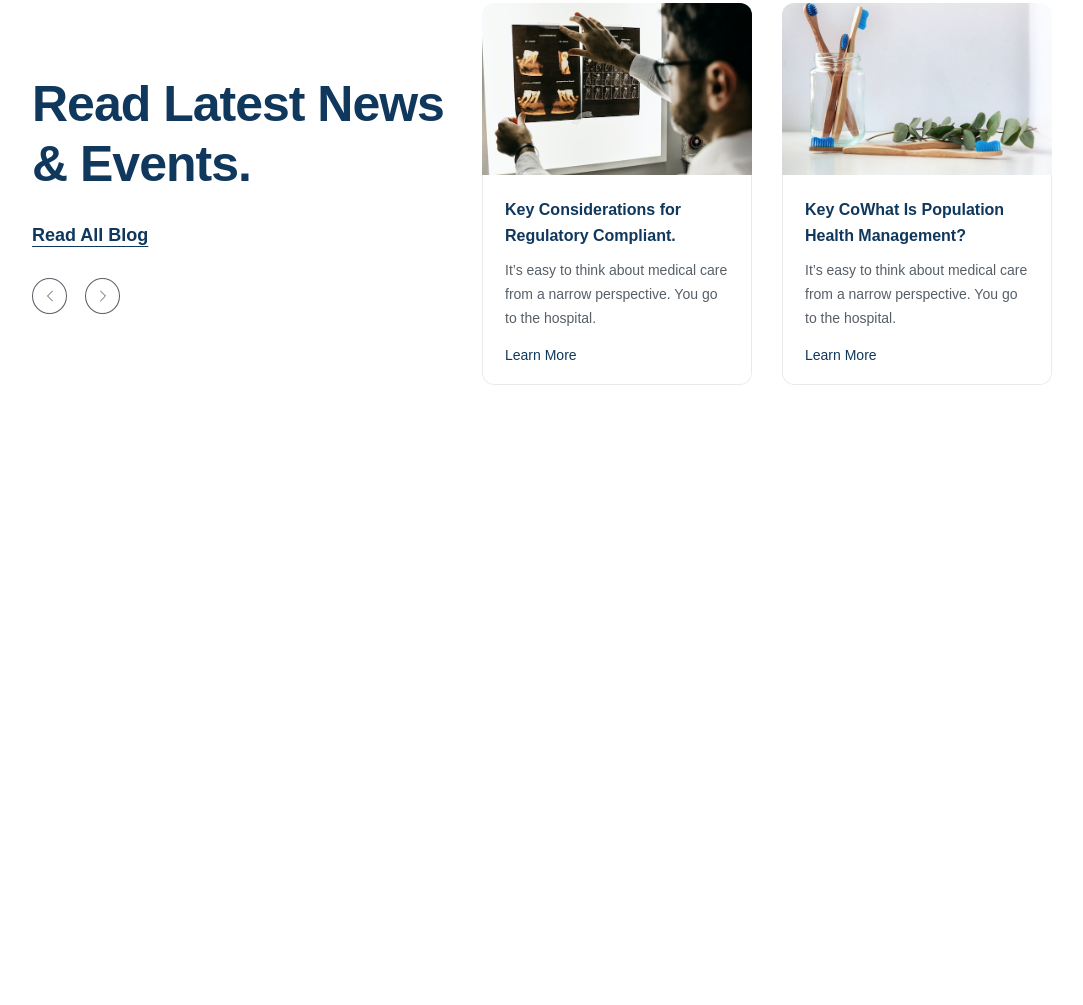
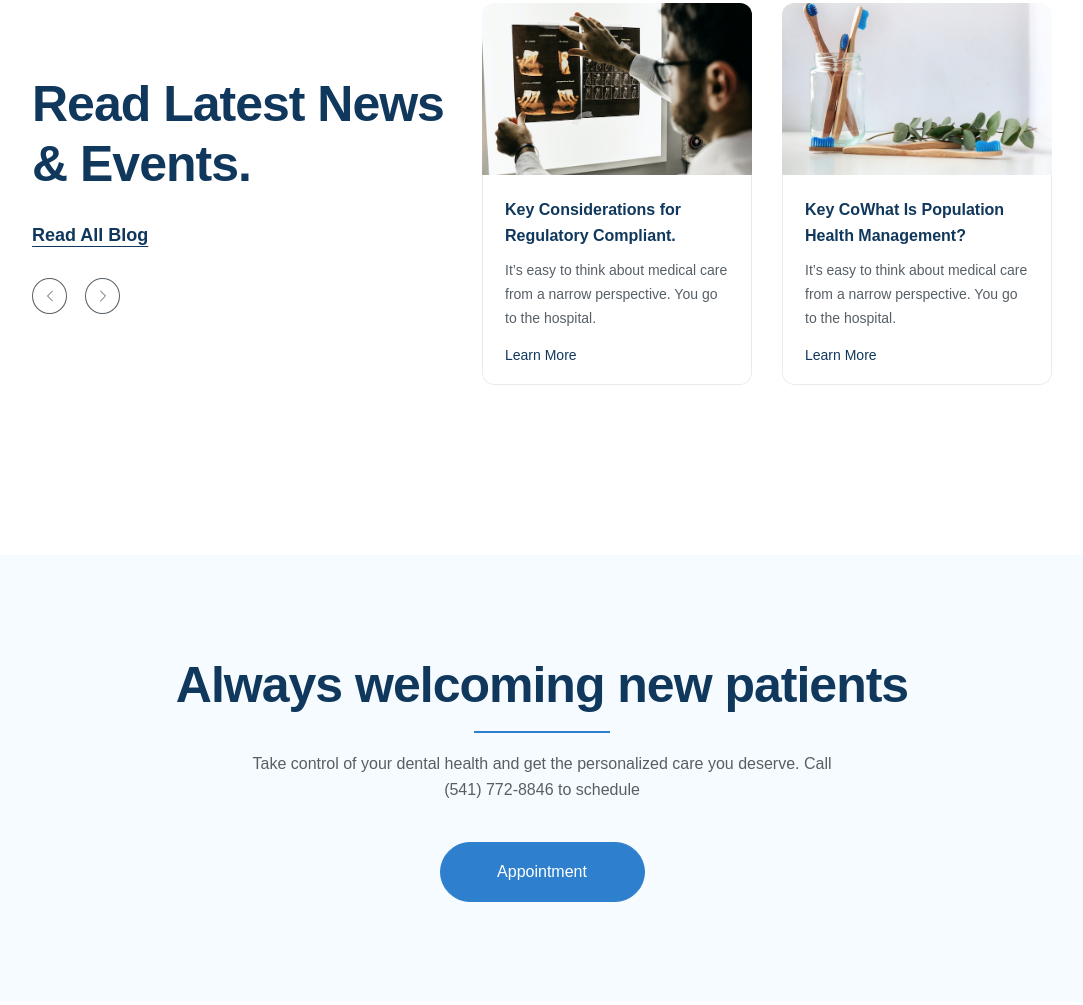
Before and after one commit to tranhuuloi02112003/html-css-project-03, a plain HTML site: page index.html in a window 1280 px wide. Shown: the part 5117-6122 px from the top of the page, without its empty margins (98-1181 px from the left). Drawn offline with Linux system fonts and the light colour scheme.

Commit message:
implement appointment

```diff
--- a/assets/css/style.css
+++ b/assets/css/style.css
@@ -590,18 +590,27 @@ a {
 
 .news-item:hover {
   box-shadow: 0 18px 50px 0 rgba(0, 0, 0, 0.1);
-  transform: translateY(-10px);
-
 }
 
-.news-item:hover .news-item__body{
+.news-item:hover .news-item__img {
+  transform: scale(1.05);
+  transition: 0.25s;
+}
+
+.news-item:hover .news-item__body {
   border-color: #fff;
 }
+
 .news-item__thumb {
+  height: 172px;
+  overflow: hidden;
+}
+.news-item__img {
   width: 100%;
-  height: 172px;
+  height: 100%;
   object-fit: cover;
   display: block;
+  transition: 0.25s;
 }
 
 .news-item__body {
@@ -636,3 +645,44 @@ a {
   line-height: 1.8;
   font-weight: 500;
 }
+
+.news-item__more:hover {
+  color: #2e80ce;
+}
+
+/* Appointment */
+.appointment {
+  margin: 85px 0 170px;
+}
+
+.appointment__inner {
+  background: #f6fbff;
+  padding: 100px 70px;
+  text-align: center;
+  border-radius: 4px;
+}
+.appointment__heading {
+  position: relative;
+  padding-bottom: 18px;
+}
+
+.appointment__heading::after {
+  position: absolute;
+  left: 0;
+  right: 0;
+  bottom: 0;
+  content: "";
+  display: block;
+  width: 136px;
+  height: 2px;
+  background: #2e80ce;
+  margin: 0 auto;
+}
+
+
+.appointment__desc{
+  display: block;
+  width: 617px;
+  margin: 18px auto 38px;
+  font-size: 1.6rem;
+}
--- a/index.html
+++ b/index.html
@@ -394,13 +394,14 @@
       </section>
 
       <!-- News -->
-
       <section class="news">
         <div class="container">
           <div class="news__inner">
             <!-- Left news -->
             <section class="news__content">
-              <h2 class="section-heading news__heading">Read Latest News & Events.</h2>
+              <h2 class="section-heading news__heading">
+                Read Latest News & Events.
+              </h2>
               <a href="#!" class="news__more">Read All Blog</a>
               <div class="news__control control">
                 <!-- Previous -->
@@ -445,12 +446,12 @@
             <div class="news__list">
               <!-- Item 1 -->
               <article class="news-item">
-                <figure>
+                <figure class="news-item__thumb">
                   <a href="#!">
                     <img
                       src="./assets/img/news-01.jpg"
                       alt="Key Considerations for Regulatory Compliant."
-                      class="news-item__thumb"
+                      class="news-item__img"
                     />
                   </a>
                 </figure>
@@ -469,12 +470,12 @@
               </article>
               <!-- Item 2 -->
               <article class="news-item">
-                <figure>
+                <figure class="news-item__thumb">
                   <a href="#!">
                     <img
                       src="./assets/img/news-02.jpg"
                       alt="What Is Population Health Management?"
-                      class="news-item__thumb"
+                      class="news-item__img"
                     />
                   </a>
                 </figure>
@@ -495,6 +496,20 @@
           </div>
         </div>
       </section>
+
+      <!-- Appointment -->
+      <section class="appointment">
+        <div class="container">
+          <div class="appointment__inner">
+            <h2 class="appointment__heading section-heading">Always welcoming new patients</h2>
+            <p class="appointment__desc section-desc">
+              Take control of your dental health and get the personalized care
+              you deserve. Call (541) 772-8846 to schedule
+            </p>
+            <a href="#!" class="btn">Appointment</a>
+          </div>
+        </div>
+      </section>
     </main>
   </body>
 </html>
```
